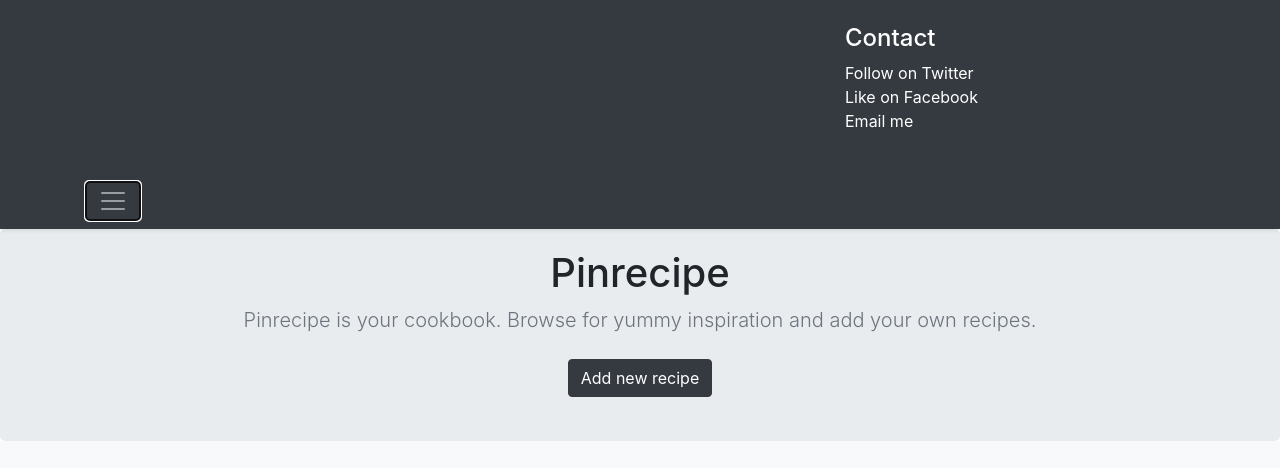
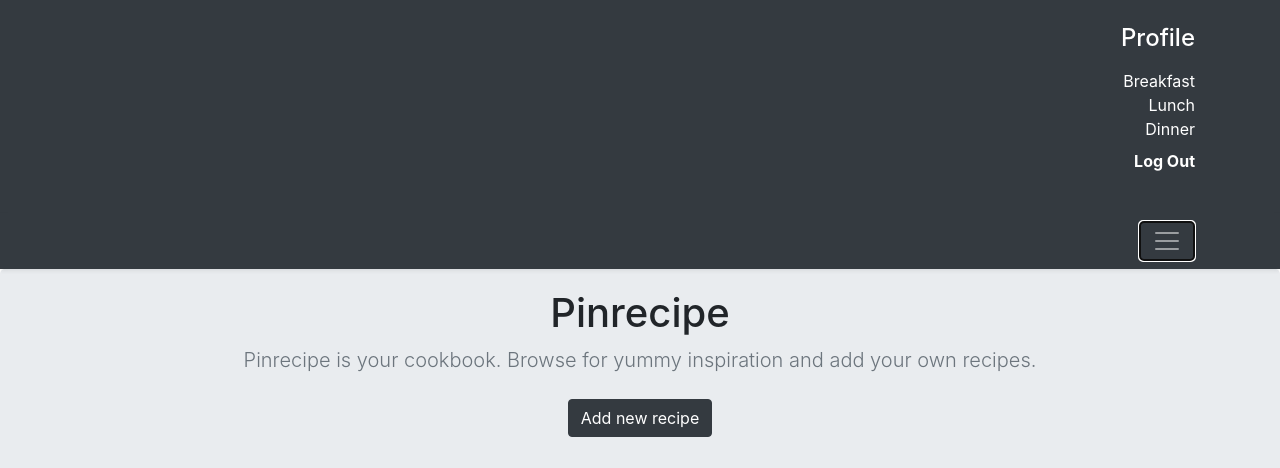
Before and after one commit to ancaagp/pinrecipe, a website: page views/index.html in a window 1280 px wide. Both pictures are taken after a click on the button "Toggle navigation". Shown: the top 468 px of the page. Drawn offline with nearby package versions, Linux system fonts and the light colour scheme.

Commit message:
Fix navbar

```diff
--- a/views/index.html
+++ b/views/index.html
@@ -21,37 +21,30 @@
 <!-- BOOTSTRAP ALBUM -->
 
 <body>
+    <!-- NAVIGATION -->
     <header>
-    <div class="collapse bg-dark" id="navbarHeader">
+      <div class="bg-dark collapse" id="navbarHeader">
           <div class="container">
-        <div class="row">
-
-          <div class="col-sm-8 col-md-7 py-4">
-            <h4 class="text-white"></h4>
-            <p class="text-muted"></p>
-          </div>
-
-          <div class="col-sm-4 offset-md-1 py-4">
-            <h4 class="text-white">Contact</h4>
+              <div class="row nav justify-content-end">
+                  <div class="col-sm-4 py-4">
+                      <h4 class="text-white nav justify-content-end mb-3">Profile</h4>
                       <ul class="list-unstyled">
-              <li><a href="#" class="text-white">Follow on Twitter</a></li>
-              <li><a href="#" class="text-white">Like on Facebook</a></li>
-              <li><a href="#" class="text-white">Email me</a></li>
+                          <li class="nav-item nav justify-content-end"><a href="#" class="text-white">Breakfast</a>
+                          </li>
+                          <li class="nav-item nav justify-content-end"><a href="#" class="text-white">Lunch</a></li>
+                          <li class="nav-item nav justify-content-end"><a href="#" class="text-white">Dinner</a></li>
+                          <li class="nav-item nav justify-content-end mt-2"><a href="#"
+                                  class="text-white font-weight-bold">Log Out</a></li>
                       </ul>
                   </div>
               </div>
           </div>
       </div>
       <div class="navbar navbar-dark bg-dark shadow-sm">
-      <div class="container d-flex justify-content-between">
-
-        <!-- BUTTON ADD NEW RECIPE -->
-        <!-- <a href="#" class="navbar-brand d-flex align-items-center">
-            <img id="addBtn" src="https://www.iconsdb.com/icons/preview/white/plus-xxl.png" width="20" height="20" ></img>
-            <strong>Add new recipe</strong>
-          </a> -->
-        <button class="navbar-toggler" type="button" data-toggle="collapse" data-target="#navbarHeader"
-          aria-controls="navbarHeader" aria-expanded="false" aria-label="Toggle navigation">
+          <div class="container d-flex justify-content-end">
+              <button class="navbar-toggler collapsed" type="button" data-toggle="collapse"
+                  data-target="#navbarHeader" aria-controls="navbarHeader" aria-expanded="false"
+                  aria-label="Toggle navigation">
                   <span class="navbar-toggler-icon"></span>
               </button>
           </div>
```
Lines whose indentation alone changed are shown as unchanged.
